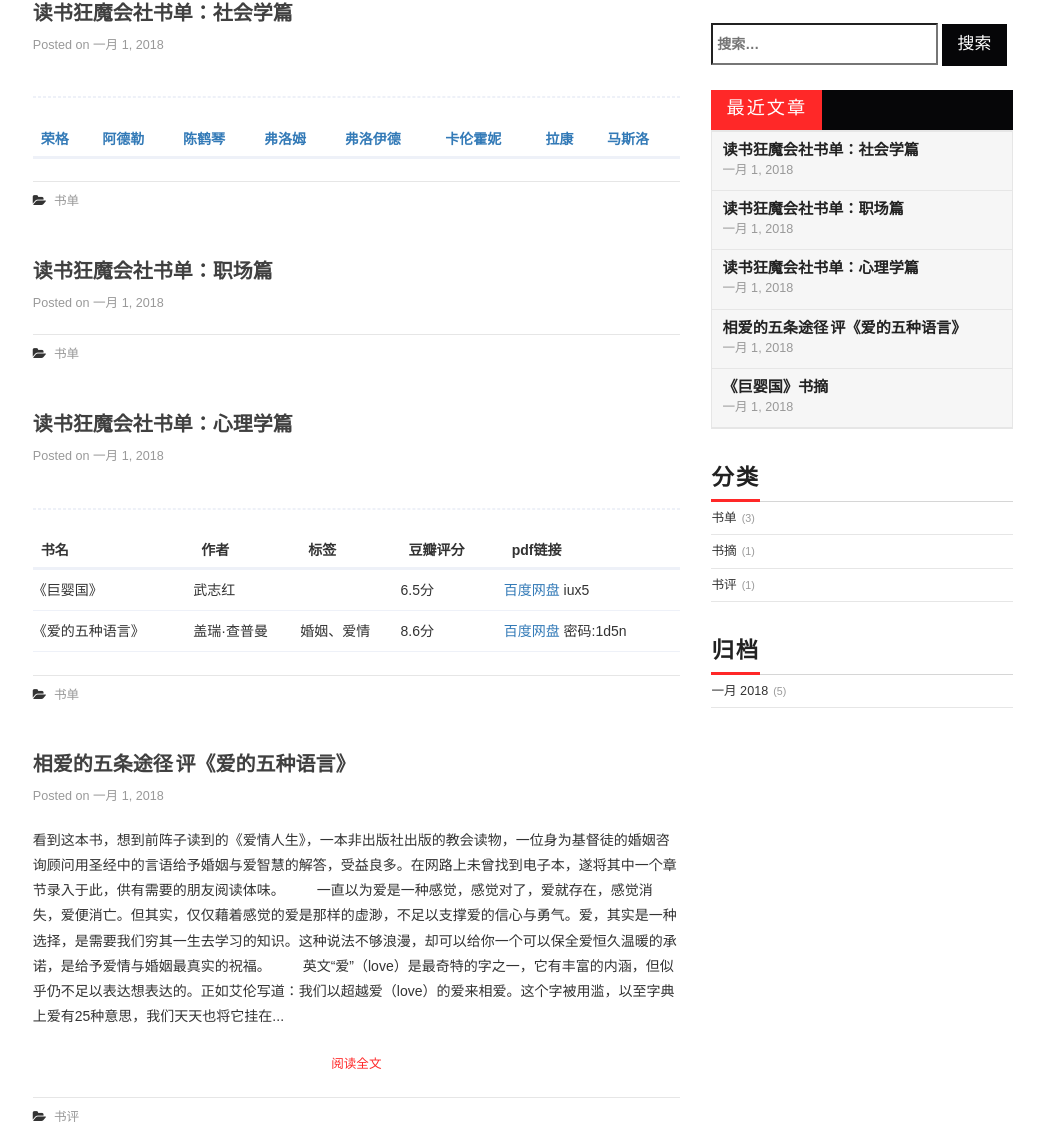
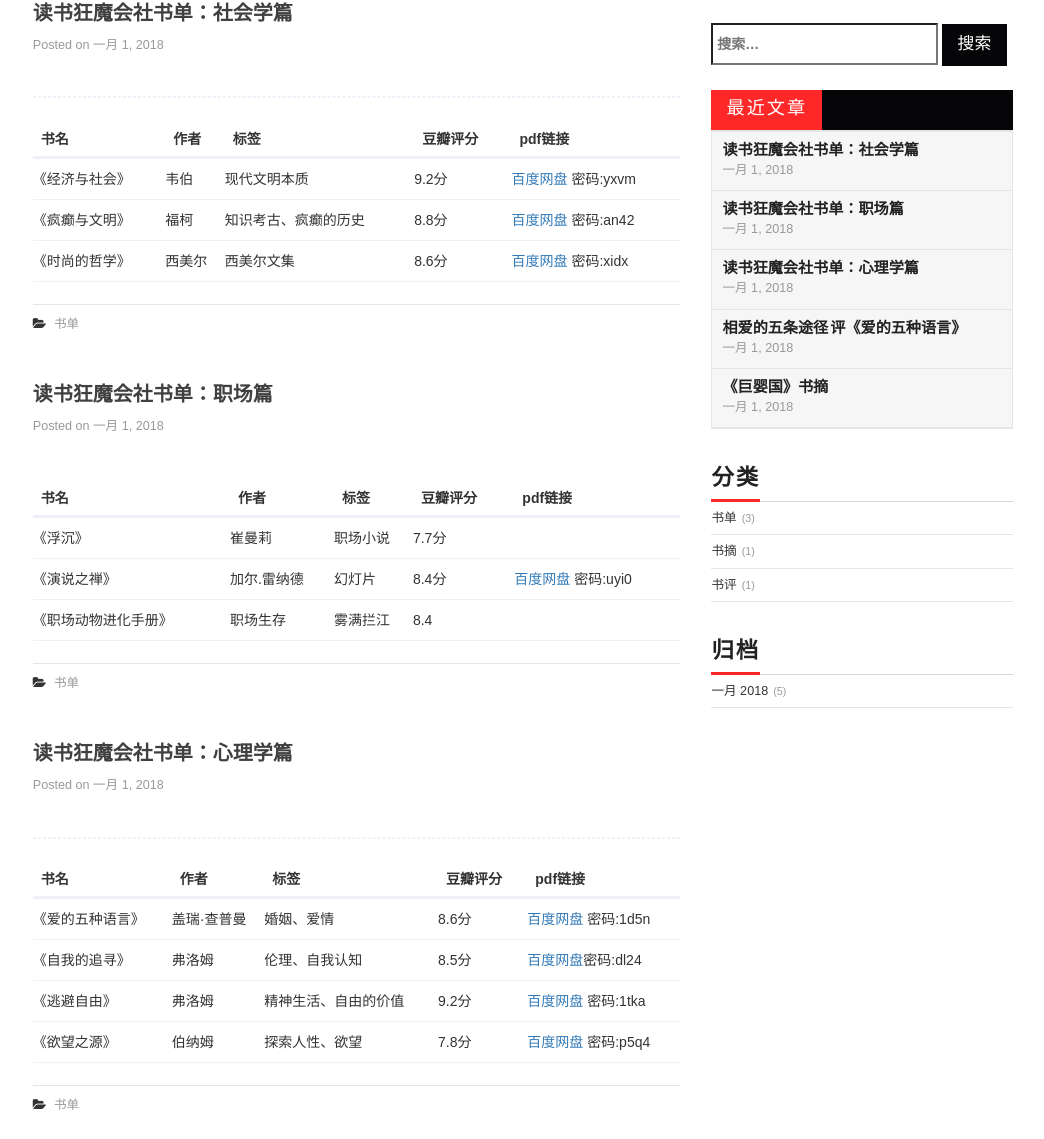
Before and after one commit to ReadDementor/ReadDementor.github.io, a plain HTML site: page index.html in a window 1280 px wide. Shown: the part 248-1387 px from the top of the page, without its empty margins (117-1161 px from the left). Drawn offline with nearby package versions, Linux system fonts and the light colour scheme; some packages are replaced by stand-ins of ours; no server answers; a script that the page names is missing.

Commit message:
Site updated: 2020-02-24 23:20:05

```diff
--- a/index.html
+++ b/index.html
@@ -204,17 +204,35 @@ var themeMenus = {};
 <table>
 <thead>
 <tr>
-<th><a href="https://pan.baidu.com/s/1mhZzJ9A" target="_blank" rel="noopener">荣格</a></th>
-<th><a href="https://pan.baidu.com/s/1pLUQhWB" target="_blank" rel="noopener">阿德勒</a></th>
-<th><a href="https://pan.baidu.com/s/1c1J1fGW" target="_blank" rel="noopener">陈鹤琴</a></th>
-<th><a href="https://pan.baidu.com/s/1slNu2Yx" target="_blank" rel="noopener">弗洛姆</a></th>
-<th><a href="https://pan.baidu.com/s/1dFlPrgP" target="_blank" rel="noopener">弗洛伊德</a></th>
-<th><a href="https://pan.baidu.com/s/1gfnNcm3" target="_blank" rel="noopener">卡伦霍妮</a></th>
-<th><a href="https://pan.baidu.com/s/1jIlFcSe" target="_blank" rel="noopener">拉康</a></th>
-<th><a href="https://pan.baidu.com/s/1nu8tytF" target="_blank" rel="noopener">马斯洛</a></th>
+<th>书名</th>
+<th>作者</th>
+<th>标签</th>
+<th>豆瓣评分</th>
+<th>pdf链接</th>
 </tr>
 </thead>
-</table>
+<tbody><tr>
+<td>《经济与社会》</td>
+<td>韦伯</td>
+<td>现代文明本质</td>
+<td>9.2分</td>
+<td><a href="https://pan.baidu.com/s/1aXsMXTpTyUmk3vYY4H6J7Q" target="_blank" rel="noopener">百度网盘</a>  密码:yxvm</td>
+</tr>
+<tr>
+<td>《疯癫与文明》</td>
+<td>福柯</td>
+<td>知识考古、疯癫的历史</td>
+<td>8.8分</td>
+<td><a href="https://pan.baidu.com/s/1sm5vbOKVF1GqmBkrwUFyaQ" target="_blank" rel="noopener">百度网盘</a> 密码:an42</td>
+</tr>
+<tr>
+<td>《时尚的哲学》</td>
+<td>西美尔</td>
+<td>西美尔文集</td>
+<td>8.6分</td>
+<td><a href="https://pan.baidu.com/s/1eXiXliON1lEQsRIAA8Gqtw" target="_blank" rel="noopener">百度网盘</a>  密码:xidx</td>
+</tr>
+</tbody></table>
 
 
     </div>
@@ -261,6 +279,38 @@ var themeMenus = {};
     </div>
     <div class="article-entry" itemprop="articleBody">
 
+        <table>
+<thead>
+<tr>
+<th>书名</th>
+<th>作者</th>
+<th>标签</th>
+<th>豆瓣评分</th>
+<th>pdf链接</th>
+</tr>
+</thead>
+<tbody><tr>
+<td>《浮沉》</td>
+<td>崔曼莉</td>
+<td>职场小说</td>
+<td>7.7分</td>
+<td></td>
+</tr>
+<tr>
+<td>《演说之禅》</td>
+<td>加尔.雷纳德</td>
+<td>幻灯片</td>
+<td>8.4分</td>
+<td><a href="https://pan.baidu.com/s/1w4Vu085t7KWlP2L7HP6Mfg" target="_blank" rel="noopener">百度网盘</a>  密码:uyi0</td>
+</tr>
+<tr>
+<td>《职场动物进化手册》</td>
+<td>职场生存</td>
+<td>雾满拦江</td>
+<td>8.4</td>
+<td></td>
+</tr>
+</tbody></table>
 
 
     </div>
@@ -319,18 +369,32 @@ var themeMenus = {};
 </tr>
 </thead>
 <tbody><tr>
-<td>《巨婴国》</td>
-<td>武志红</td>
-<td></td>
-<td>6.5分</td>
-<td><a href="https://pan.baidu.com/s/1VZQ_cGgfGcq5BjgTeY_OxA" target="_blank" rel="noopener">百度网盘</a> iux5</td>
-</tr>
-<tr>
 <td>《爱的五种语言》</td>
 <td>盖瑞·查普曼</td>
 <td>婚姻、爱情</td>
 <td>8.6分</td>
 <td><a href="https://pan.baidu.com/s/1Ib6rAQxivoxlUBbM4YcBwQ" target="_blank" rel="noopener">百度网盘</a>  密码:1d5n</td>
+</tr>
+<tr>
+<td>《自我的追寻》</td>
+<td>弗洛姆</td>
+<td>伦理、自我认知</td>
+<td>8.5分</td>
+<td><a href="https://pan.baidu.com/s/1wVXziZQ1AAD8ldD2QNUEOA" target="_blank" rel="noopener">百度网盘</a>密码:dl24</td>
+</tr>
+<tr>
+<td>《逃避自由》</td>
+<td>弗洛姆</td>
+<td>精神生活、自由的价值</td>
+<td>9.2分</td>
+<td><a href="https://pan.baidu.com/s/1h6LNL6l2xyJA_DgvSRd7QQ" target="_blank" rel="noopener">百度网盘</a>  密码:1tka</td>
+</tr>
+<tr>
+<td>《欲望之源》</td>
+<td>伯纳姆</td>
+<td>探索人性、欲望</td>
+<td>7.8分</td>
+<td><a href="https://pan.baidu.com/s/1ChO-XL91qTk2YDjFkijYNQ" target="_blank" rel="noopener">百度网盘</a>  密码:p5q4</td>
 </tr>
 </tbody></table>
 
```
Also changed, not shown: 2018/01/01/psychology/index.html (+24 -10 lines), 2018/01/01/sociology/index.html (+30 -12 lines), 2018/01/01/work/index.html (+35 -3 lines).
